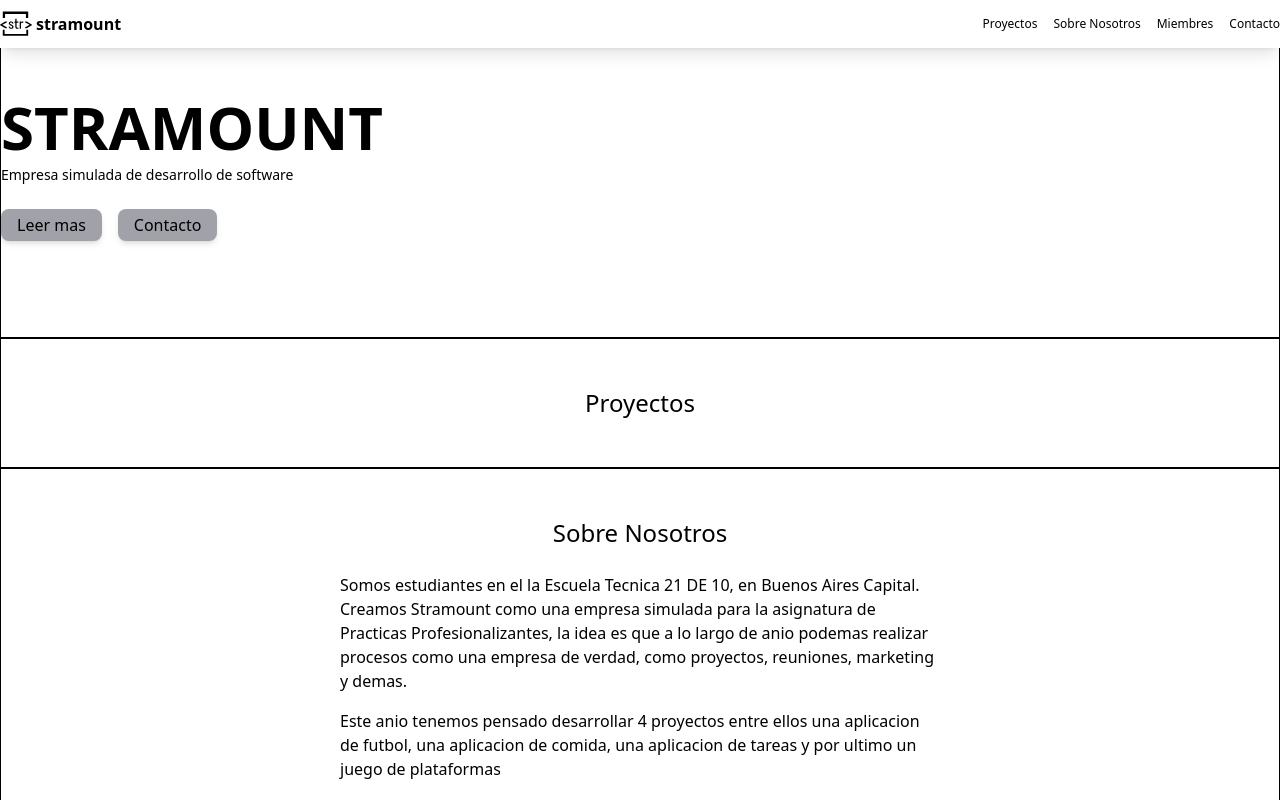
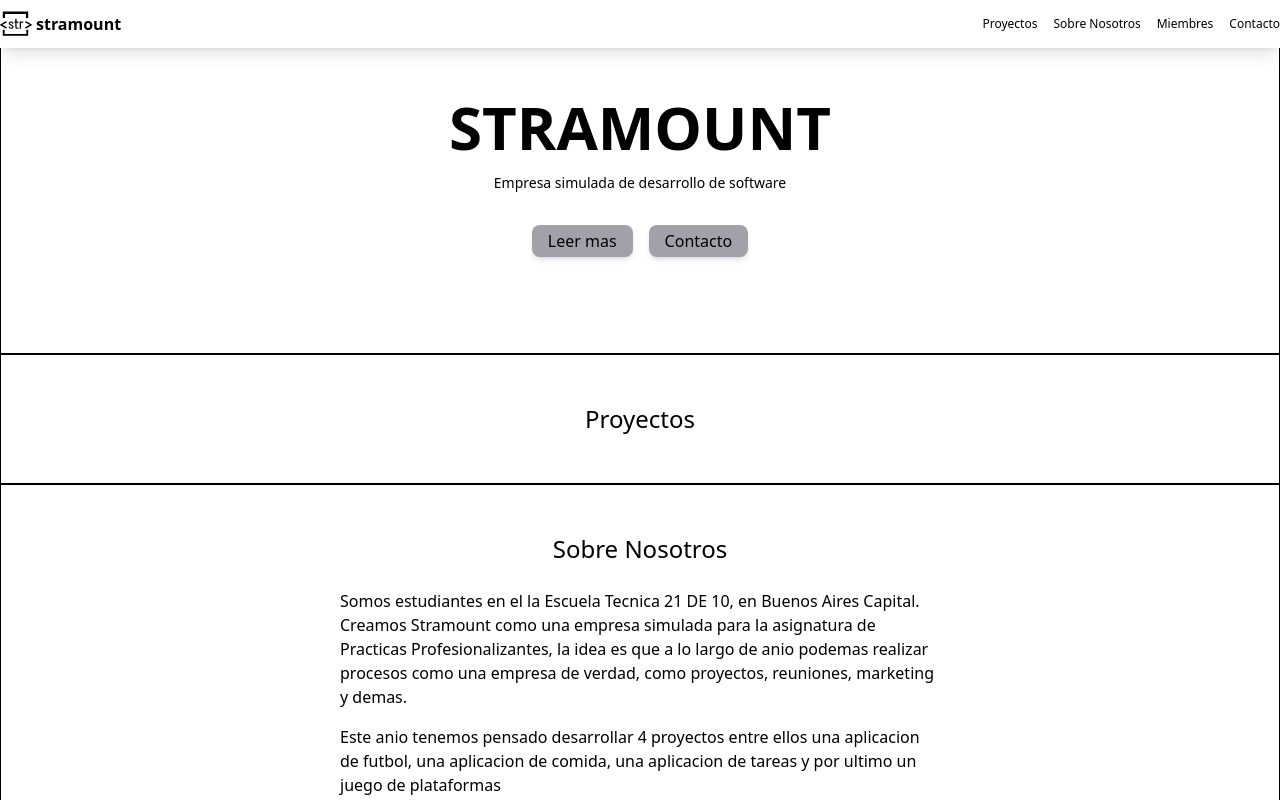
Before and after one commit to ChapyPengu/web-stramount, a React (Vite) app: page / in a window 1280 px wide. Shown: the top 800 px of the page. Built offline with nearby package versions, Linux system fonts and the light colour scheme; a web font is replaced by a local one.

Commit message:
titulo centrado

```diff
--- a/src/sections/Header.jsx
+++ b/src/sections/Header.jsx
@@ -4,7 +4,7 @@
 function Header() {
   return (
     <div className='py-24 px-4 sm:px-0 border border-black'>
-        <div className='mx-auto'>
+        <div className='mx-auto flex items-center justify-center gap-2 flex-col'>
             <Title title='Stramount'/>
             <p className='text-sm font-medium mt-2'>
                 Empresa simulada de desarrollo de software
```
